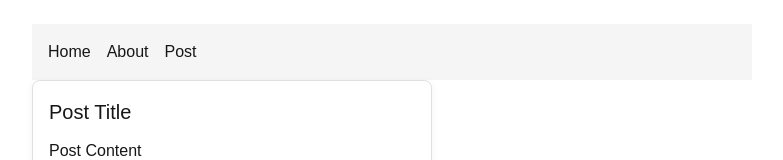
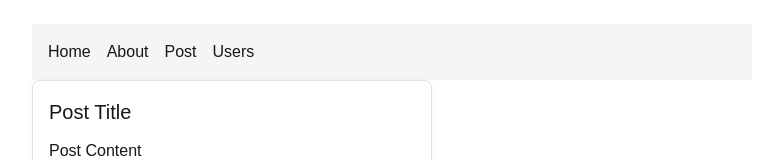
Before and after one commit to sbmjamiu/alx-project-0x02-setup, a Next.js app in the folder alx-project-0x02/: page /home in a window 1280 px wide. Shown: the top 160 px of the page, without its empty margins (248-1031 px from the left). Built offline with nearby package versions, Linux system fonts and the light colour scheme.

Commit message:
add users to header

```diff
--- a/alx-project-0x02/components/layout/Header.tsx
+++ b/alx-project-0x02/components/layout/Header.tsx
@@ -22,6 +22,9 @@ const Header: React.FC = () => (
         <li>
           <Link href="/posts">Post</Link>
         </li>
+        <li>
+          <Link href="/users">Users</Link>
+        </li>
       </ul>
     </nav>
   </header>
```
